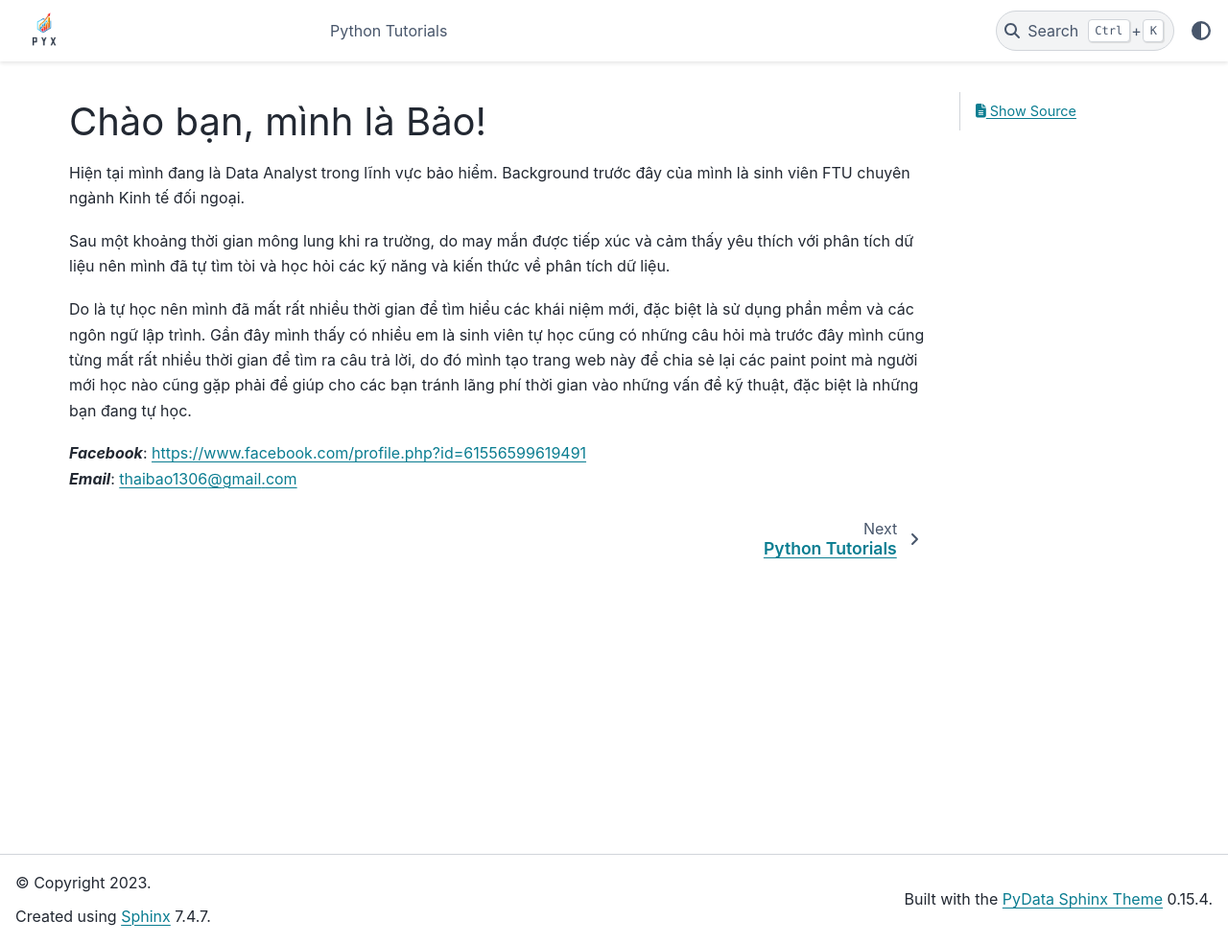
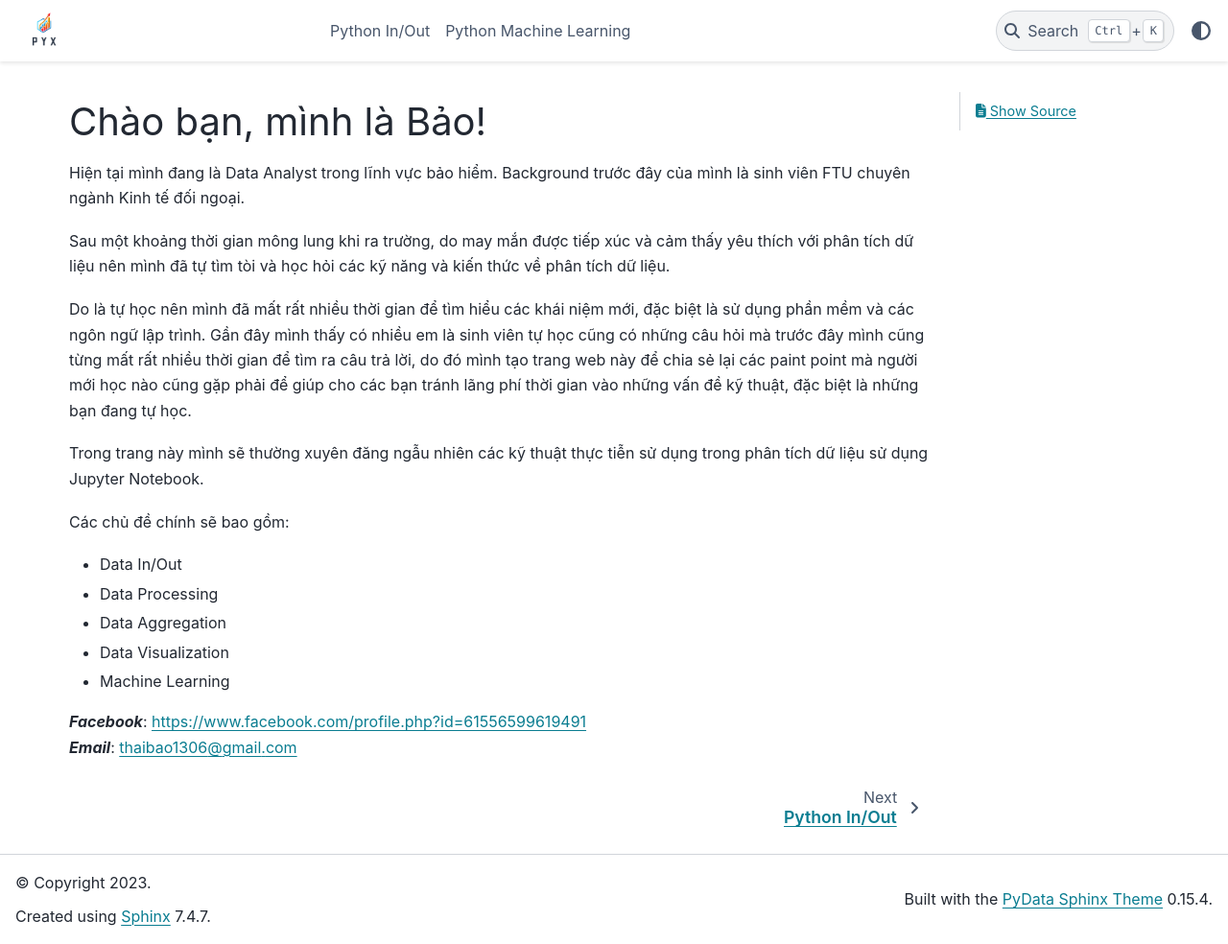
Before and after one commit to Bruno-Phan/data-tutorial, a Jupyter Book: the page built from intro.md, in a window 1280 px wide and 984 px high. Shown: the whole window at 96% size. Built offline with Jupyter Book 1.0.4 settings and Sphinx 7.4.7 and the PyData theme 0.15.4, drawn with Linux system fonts in a browser that asks for light colours; pages that are not in the unit, such as notebooks, are missing from menus.

Commit message:
Changes to be committed: 	modified:   _toc.yml 	modified:   intro.md 	new file:   python_tutorial/machine learning/intro.md

```diff
--- a/_toc.yml
+++ b/_toc.yml
@@ -4,12 +4,17 @@
 format: jb-book
 root: intro
 parts:
-  - caption: Python Tutorials
+  - caption: Python In/Out
     chapters:
-      - file: python_tutorial/intro
-        sections:
-        - file: python_tutorial/python_in_out/intro
-        - file: python_tutorial/python_in_out/import_data_from_sql_server.ipynb
-        sections:
-          - file: python_tutorial/machine learning/monte_carlo_simulation
+    - file: python_tutorial/python_in_out/intro
+      sections:
+      - file: python_tutorial/python_in_out/import_data_from_sql_server.ipynb
+  - caption: Machine Learning
+    chapters:
+    - file: python_tutorial/machine learning/intro
+    sections:
+    - file: python_tutorial/machine learning/monte_carlo_simulation
+    # - file: python_tutorial/machine learning/intro
+    #   sections:
+
     # - file: markdown-notebooks
--- a/intro.md
+++ b/intro.md
@@ -6,6 +6,18 @@ Sau một khoảng thời gian mông lung khi ra trường, do may mắn đượ
 
 Do là tự học nên mình đã mất rất nhiều thời gian để tìm hiểu các khái niệm mới, đặc biệt là sử dụng phần mềm và các ngôn ngữ lập trình. Gần đây mình thấy có nhiều em là sinh viên tự học cũng có những câu hỏi mà trước đây mình cũng từng mất rất nhiều thời gian để tìm ra câu trả lời, do đó mình tạo trang web này để chia sẻ lại các paint point mà người mới học nào cũng gặp phải để giúp cho các bạn tránh lãng phí thời gian vào những vấn đề kỹ thuật, đặc biệt là những bạn đang tự học.
 
+Trong trang này mình sẽ thường xuyên đăng ngẫu nhiên các kỹ thuật thực tiễn sử dụng trong phân
+tích dữ liệu sử dụng Jupyter Notebook.
+
+Các chủ đề chính sẽ bao gồm:
+- Data In/Out
+- Data Processing
+- Data Aggregation
+- Data Visualization
+- Machine Learning
+
+
+
 ***Facebook***: https://www.facebook.com/profile.php?id=61556599619491 \
 ***Email***: thaibao1306@gmail.com
 
```
Also changed, not shown: python_tutorial/machine learning/intro.md (added, +19 -0 lines).
